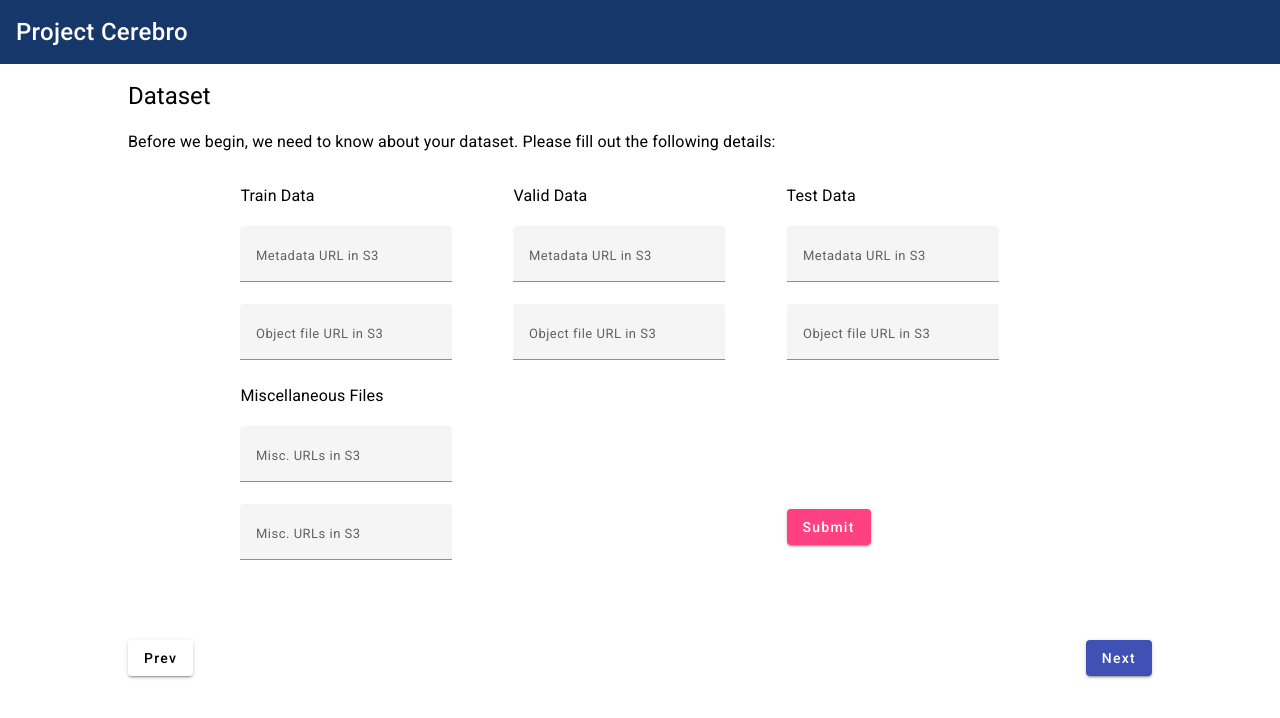
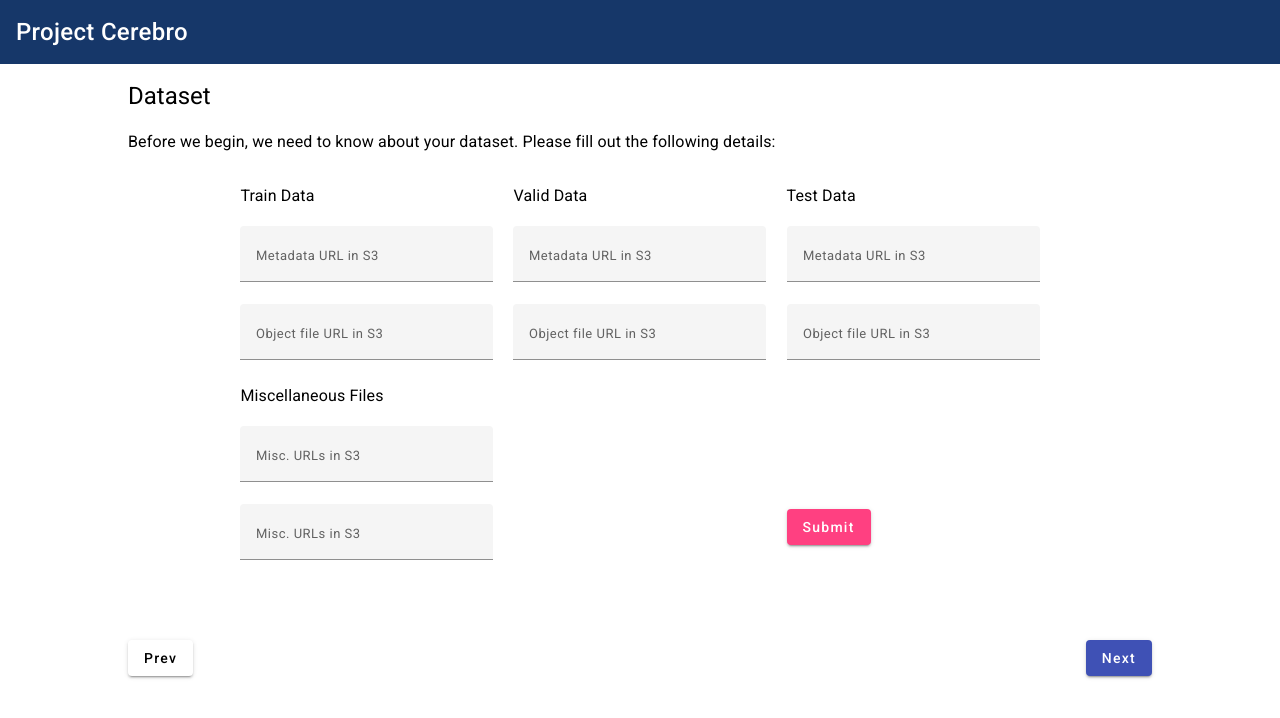
Before and after one commit to prsridha/cerebro-ui, an Angular app in the folder project-cerebro/: page /params in a window 1280 px wide. Shown: the top 718 px of the page. Built offline with nearby package versions, Linux system fonts and the light colour scheme.

Commit message:
increased width of params input box

```diff
--- a/project-cerebro/src/app/params/params.component.css
+++ b/project-cerebro/src/app/params/params.component.css
@@ -34,3 +34,6 @@
 .label-text {
     font-size: small;
 }
+mat-form-field {
+    width: 100%;
+}
```
